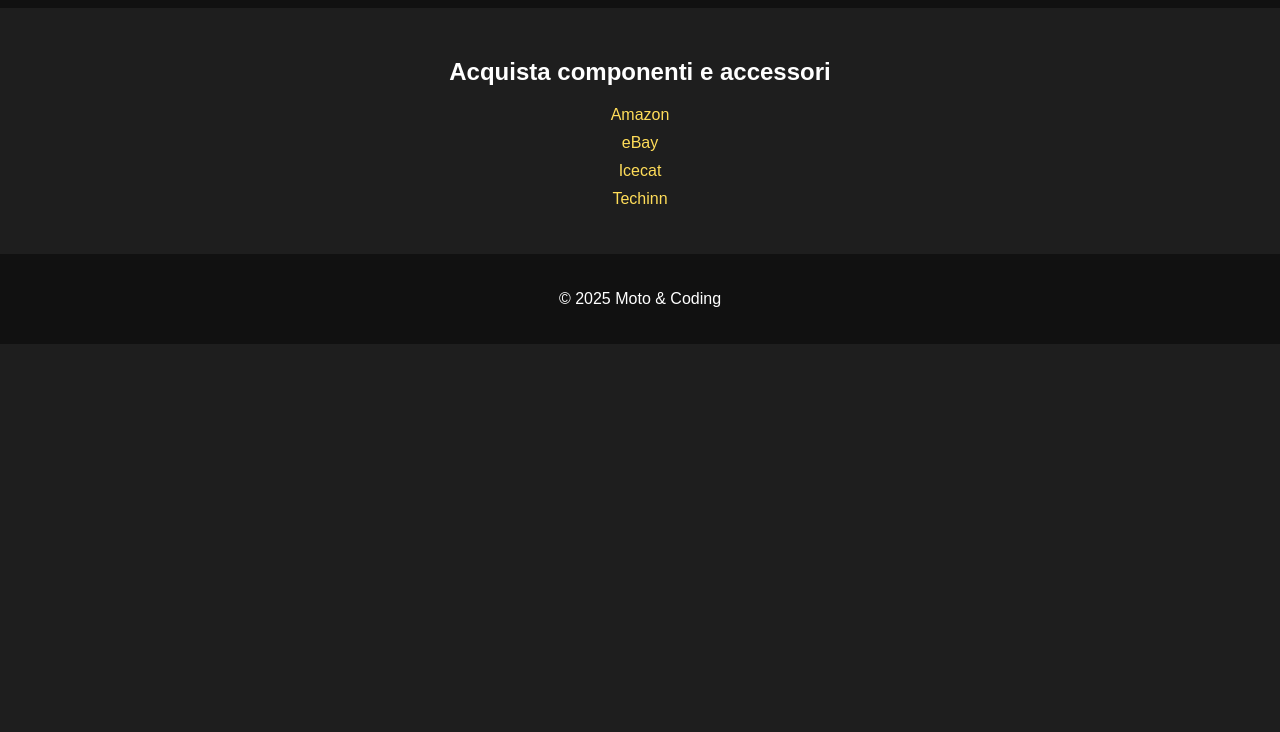
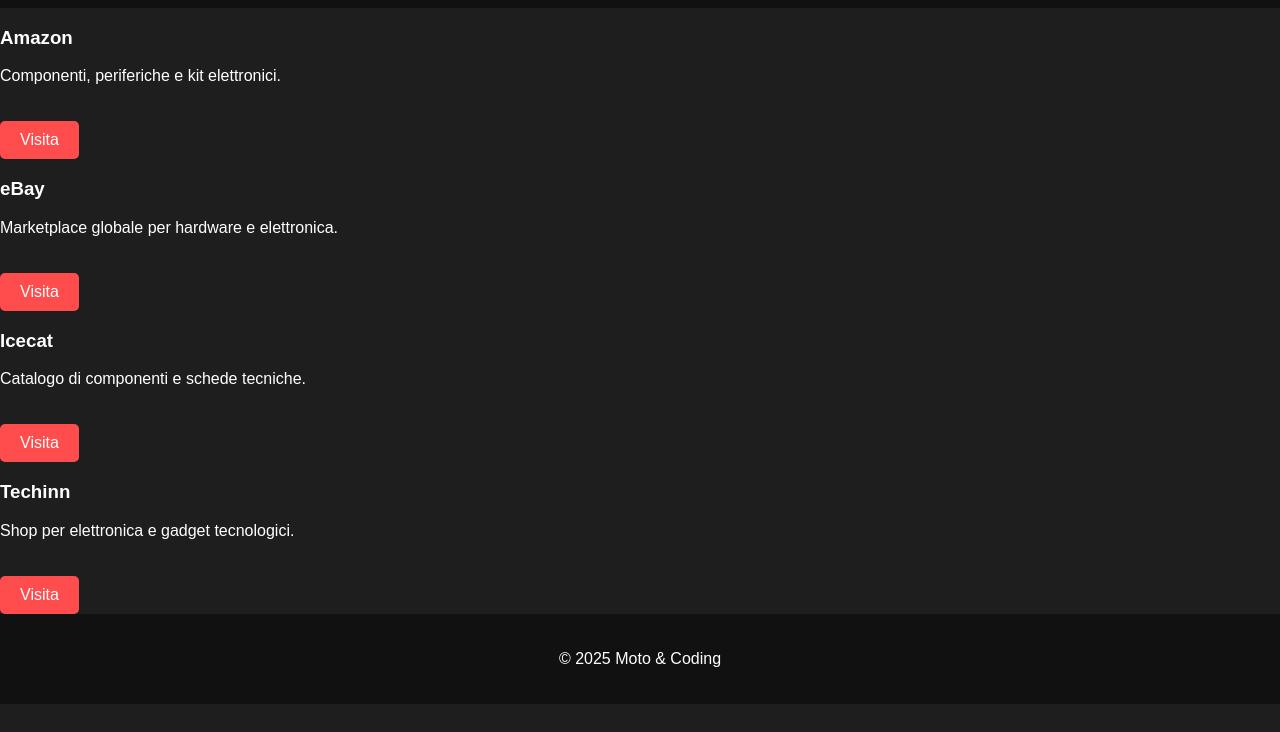
Before and after one commit to MagicMBK/MagicMBK.github.io, a plain HTML site: page marketplace.html in a window 1280 px wide. Shown: the part 68-800 px from the top of the page. Drawn offline with Linux system fonts and the light colour scheme.

Commit message:
Update marketplace.html

```diff
--- a/marketplace.html
+++ b/marketplace.html
@@ -17,14 +17,27 @@
   </nav>
 </header>
 
-  <section class="links">
-    <h2>Acquista componenti e accessori</h2>
-    <ul>
-      <li><a href="https://www.amazon.it" target="_blank">Amazon</a></li>
-      <li><a href="https://www.ebay.it" target="_blank">eBay</a></li>
-      <li><a href="https://www.icecat.com" target="_blank">Icecat</a></li>
-      <li><a href="https://www.techinn.com" target="_blank">Techinn</a></li>
-    </ul>
+<section class="cards">
+  <div class="card">
+    <h3>Amazon</h3>
+    <p>Componenti, periferiche e kit elettronici.</p>
+    <a href="https://www.amazon.it" target="_blank" class="btn">Visita</a>
+  </div>
+  <div class="card">
+    <h3>eBay</h3>
+    <p>Marketplace globale per hardware e elettronica.</p>
+    <a href="https://www.ebay.it" target="_blank" class="btn">Visita</a>
+  </div>
+  <div class="card">
+    <h3>Icecat</h3>
+    <p>Catalogo di componenti e schede tecniche.</p>
+    <a href="https://www.icecat.com" target="_blank" class="btn">Visita</a>
+  </div>
+  <div class="card">
+    <h3>Techinn</h3>
+    <p>Shop per elettronica e gadget tecnologici.</p>
+    <a href="https://www.techinn.com" target="_blank" class="btn">Visita</a>
+  </div>
 </section>
 
 <footer>
```
Lines whose indentation alone changed are shown as unchanged.
